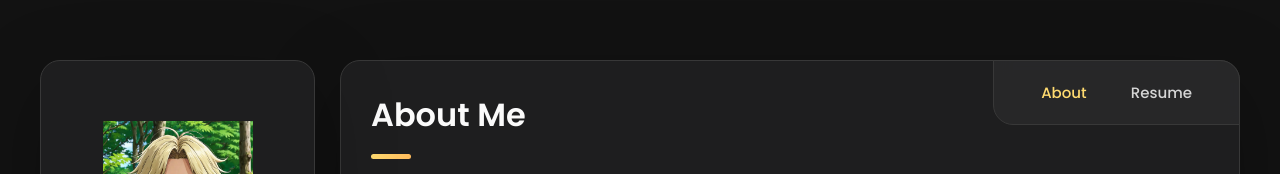
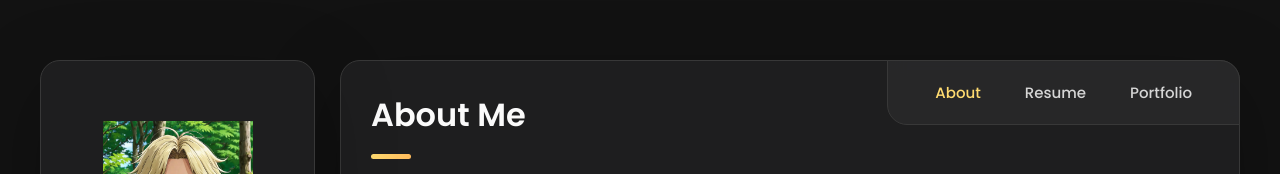
Before and after one commit to ThomasFabri/ThomasFabri.github.io, a plain HTML site: page index.html in a window 1280 px wide. Shown: the top 174 px of the page. Drawn offline with nearby package versions, Linux system fonts and the light colour scheme.

Commit message:
Update index.html

```diff
--- a/index.html
+++ b/index.html
@@ -155,6 +155,10 @@
 
           <li class="navbar-item">
             <button class="navbar-link" data-nav-link>Resume</button>
+          </li>
+
+          <li class="navbar-item">
+            <button class="navbar-link" data-nav-link>Portfolio</button>
           </li>
 
         </ul>
```
